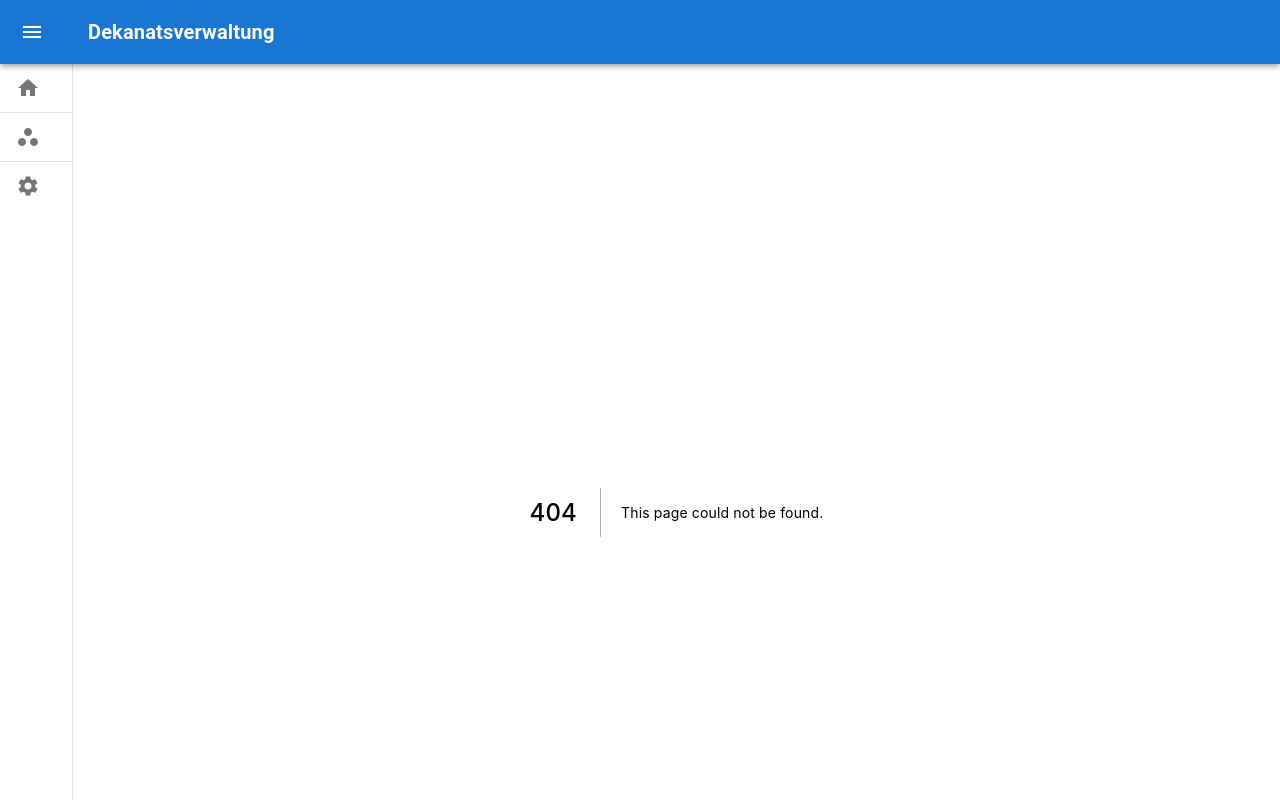
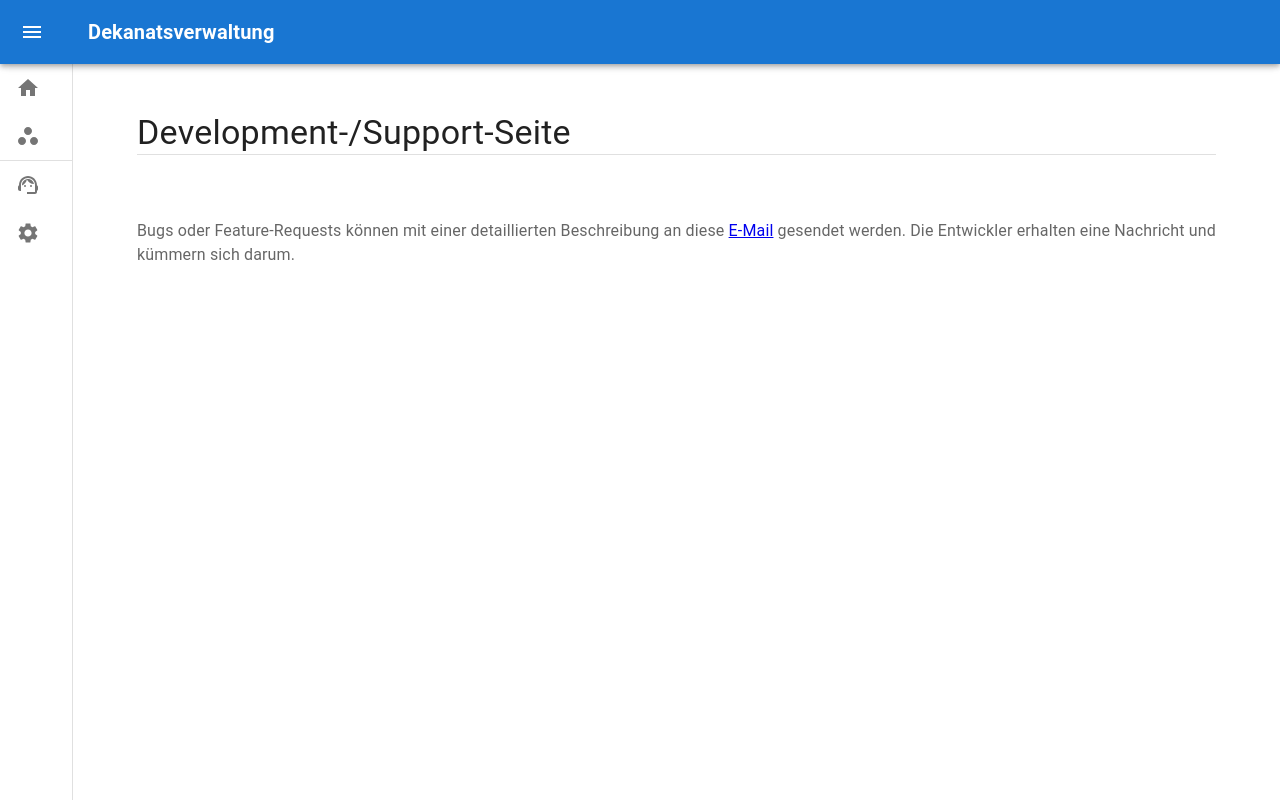
Before and after one commit to intutable/intutable, a Next.js app: page /development in a window 1280 px wide. Before the commit this address had no page. Built offline with nearby package versions, Linux system fonts and the light colour scheme.

Commit message:
feat: support page w/ service desk integration

```diff
--- a/src/components/Layout/Header.tsx
+++ b/src/components/Layout/Header.tsx
@@ -23,7 +23,7 @@ import ChevronLeftIcon from "@mui/icons-material/ChevronLeft"
 import WorkspacesIcon from "@mui/icons-material/Workspaces"
 import SettingsIcon from "@mui/icons-material/Settings"
 import HomeIcon from "@mui/icons-material/Home"
-
+import SupportAgentIcon from "@mui/icons-material/SupportAgent"
 import Link from "@components/Link/Link"
 
 const drawerWidth: number = 240
@@ -163,9 +163,9 @@ const Header = () => {
                     </IconButton>
                 </Toolbar>
                 <DrawerListItem text="Startseite" href="/" icon={<HomeIcon />} />
-                <Divider />
                 <DrawerListItem text="Projekte" href="/projects" icon={<WorkspacesIcon />} />
                 <Divider />
+                <DrawerListItem text="Support" href="/development" icon={<SupportAgentIcon />} />
                 <DrawerListItem text="Einstellungen" href="/settings" icon={<SettingsIcon />} />
             </Drawer>
         </>
--- /dev/null
+++ b/src/pages/development.tsx
@@ -0,0 +1,23 @@
+import type { NextPage } from "next"
+import Title from "@components/Head/Title"
+import { Divider, Typography, Box, useTheme, IconButton } from "@mui/material"
+
+const Home: NextPage = () => {
+    const theme = useTheme()
+    return (
+        <>
+            <Title title="Dev" />
+            <Typography variant={"h4"}>Development-/Support-Seite</Typography>
+            <Divider />
+            <Typography sx={{ mt: theme.spacing(8), color: theme.palette.text.secondary }}>
+                Bugs oder Feature-Requests können mit einer detaillierten Beschreibung an diese{" "}
+                <a href="mailto:contact-project+intutable-dekanat-app-30881788-issue-@incoming.gitlab.com">
+                    E-Mail
+                </a>{" "}
+                gesendet werden. Die Entwickler erhalten eine Nachricht und kümmern sich darum.
+            </Typography>
+        </>
+    )
+}
+
+export default Home
```
